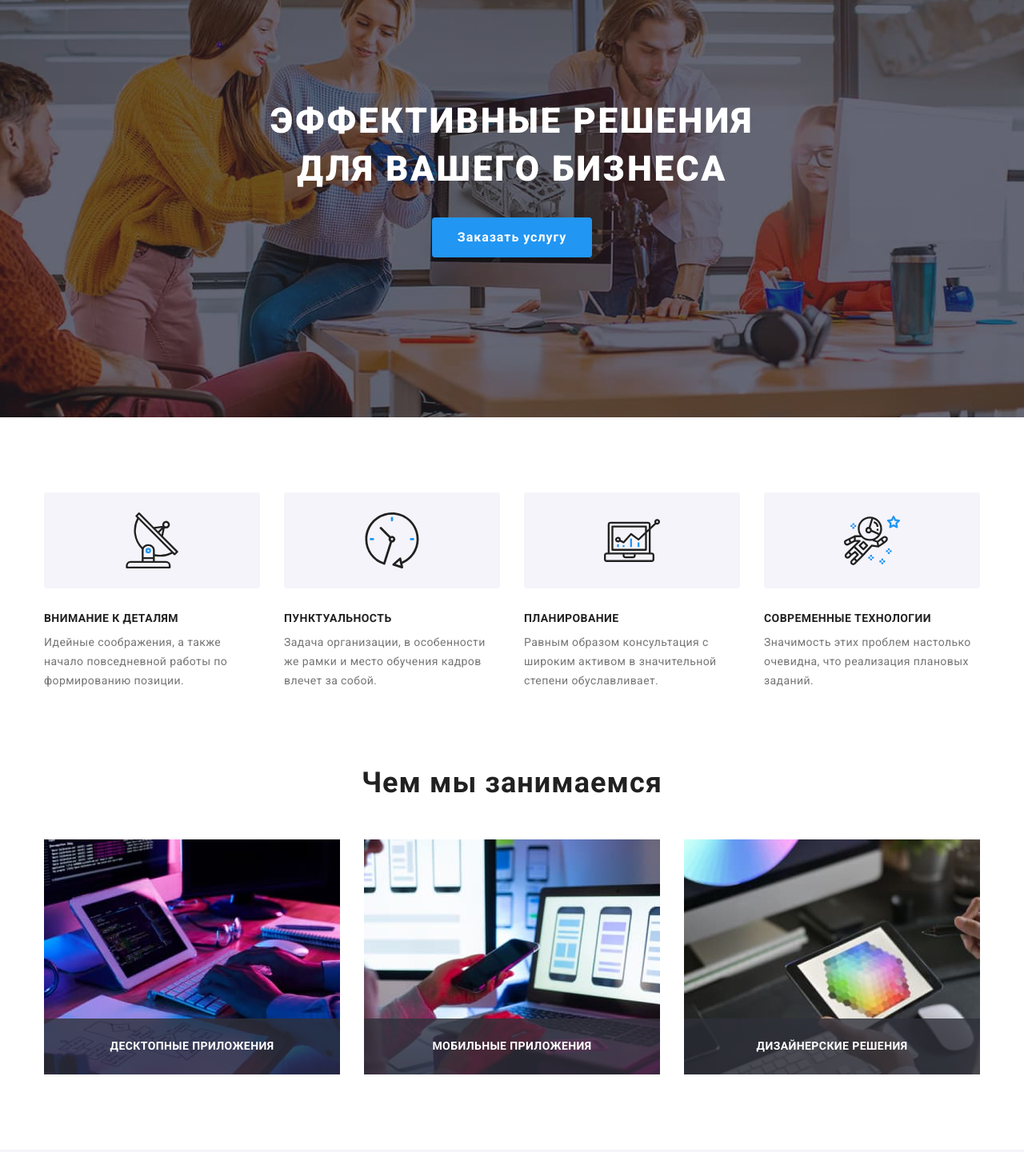
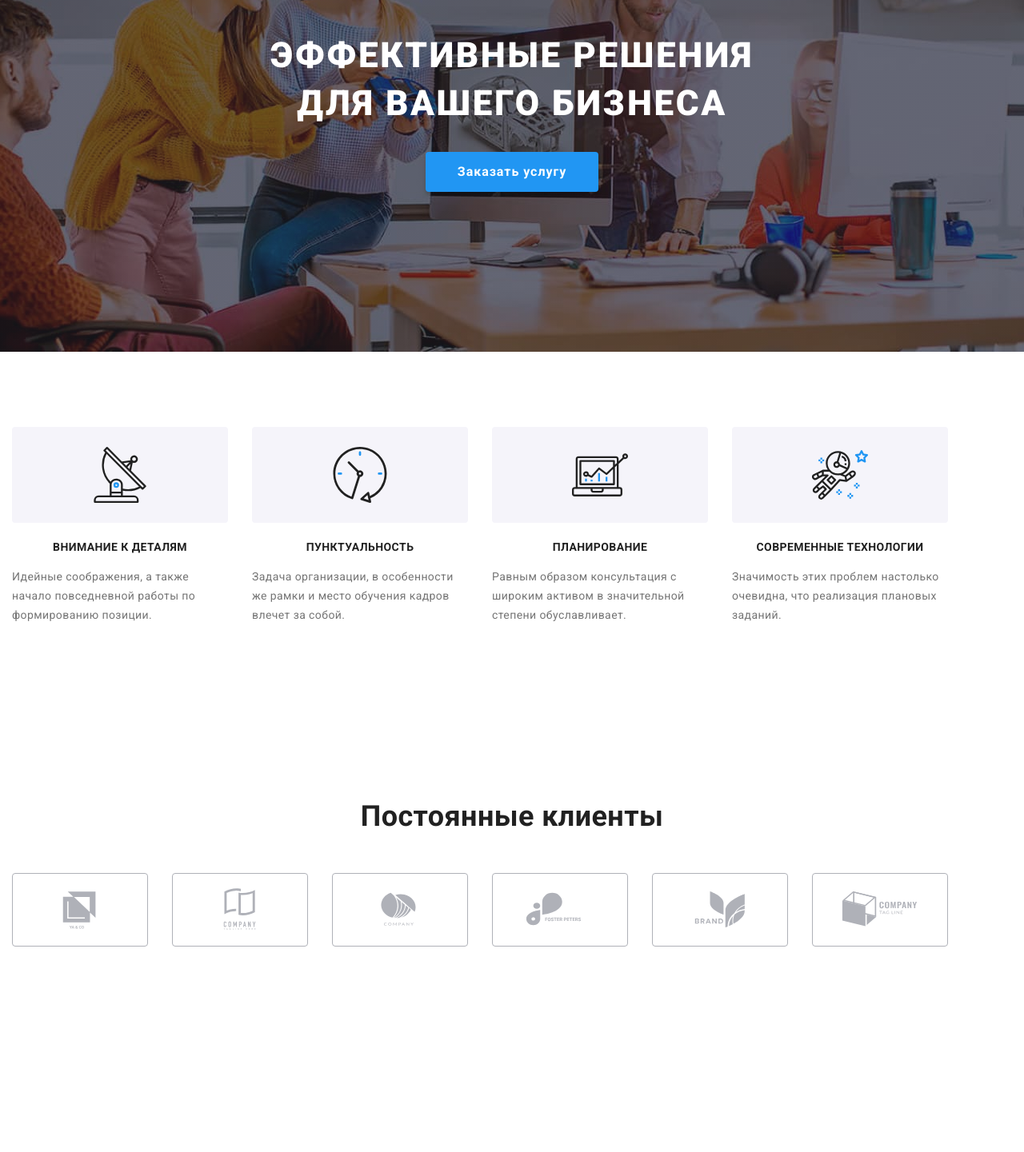
Before and after one commit to irynakrykun/goit-markup-hw-08, a plain HTML site: page index.html in a window 1280 px wide. Shown: the part 160-1601 px from the top of the page at 80% size. After the commit the page ends 1438 px from the top, so only its background shows below. Drawn offline with nearby package versions, Linux system fonts and the light colour scheme.

Commit message:
add hero

```diff
--- a/index.html
+++ b/index.html
@@ -22,7 +22,7 @@
     <link rel="stylesheet" href="./css/main.min.css" />
   </head>
   <body>
-    <header class="site-header">
+    <!---- <header class="site-header">
       <div class="container header-container">
         <nav class="header-nav">
           <a href="./index.html" class="logo link"><span class="colortext"> Web</span>Studio </a>
@@ -51,7 +51,7 @@
           </li>
         </ul>
       </div>
-    </header>
+    </header>-->
     <main>
       <section class="hero overlay">
         <div class="container">
@@ -110,7 +110,7 @@
           </ul>
         </div>
       </section>
-      <section class="work section">
+      <!---- <section class="work section">
         <div class="container work__container">
           <h2 class="work__title">Чем мы занимаемся</h2>
           <ul class="work__list">
@@ -129,8 +129,8 @@
             </li>
           </ul>
         </div>
-      </section>
-      <section class="team section">
+      </section>-->
+      <!---- <section class="team section">
         <div class="container team__container">
           <h2 class="team__title">Наша команда</h2>
           <ul class="team__list">
@@ -376,7 +376,7 @@
             </li>
           </ul>
         </div>
-      </section>
+      </section>-->
       <section class="clients section">
         <div class="container clients__container">
           <h2 class="clients__title">Постоянные клиенты</h2>
@@ -463,7 +463,7 @@
         </div>
       </section>
     </main>
-    <footer class="footer">
+    <!---- <footer class="footer">
       <div class="footer-container container">
         <div>
           <a href="./index.html" class="footer-logo link"
@@ -569,7 +569,7 @@
           </form>
         </div>
       </div>
-    </footer>
+    </footer>-->
     <!--Modal window-->
     <div class="backdrop is-hidden" data-modal>
       <div class="modal">
--- a/sass/base/_base.scss
+++ b/sass/base/_base.scss
@@ -35,4 +35,5 @@ p {
 img {
   display: block;
   max-width: 100%;
+  height: auto;
 }
--- a/sass/components/_container.scss
+++ b/sass/components/_container.scss
@@ -1,7 +1,23 @@
 .container {
-  width: 1200px;
+  width: 100%;
   padding-left: 15px;
   padding-right: 15px;
   margin-left: auto;
   margin-right: auto;
+
+  @media screen and (min-width: 480px) {
+    .container {
+      width: 450px;
+    }
+  }
+  @media screen and (min-width: 768px) {
+    .container {
+      width: 738px;
+    }
+  }
+  @media screen and (min-width: 1200px) {
+    .container {
+      width: 1170px;
+    }
+  }
 }
--- a/sass/components/_section.scss
+++ b/sass/components/_section.scss
@@ -1,4 +1,9 @@
 .section {
-  padding-top: 94px;
-  padding-bottom: 94px;
+  padding-top: 60px;
+  padding-bottom: 60px;
+
+  @media screen and (min-width: 1200px) {
+    padding-top: 94px;
+    padding-bottom: 94px;
+  }
 }
--- a/sass/layout/_clients.scss
+++ b/sass/layout/_clients.scss
@@ -1,23 +1,47 @@
 .clients__title {
-  margin-bottom: 50px;
+  font-style: normal;
+  font-weight: 700;
+  font-size: 28px;
+  line-height: 1.18;
+  text-align: center;
   color: $title-text-color;
-  font-weight: 700;
-  font-size: 36px;
-  line-height: 1.17;
-  text-align: center;
-  letter-spacing: 0.03em;
+  margin-bottom: 30px;
+
+  @media screen and (min-width: 1200px) {
+    font-size: 36px;
+    line-height: 1.17;
+    margin-bottom: 50px;
+  }
 }
+.clients__list {
+  max-width: 100%;
+  display: flex;
+  flex-wrap: wrap;
+  gap: $card-sed-gap;
+  @media screen and (max-width: 480px) {
+    & > li {
+      flex-basis: calc(((100% - 30px) * 1) / 2);
+      display: block;
+    }
+  }
 
-.clients__list {
-  display: flex;
-  gap: 30px;
+  @media screen and (min-width: 767px) {
+    & > li {
+      flex-basis: calc(((100% - 30px) * 2) / 3);
+    }
+  }
+
+  @media screen and (min-width: 1200px) {
+    & > li {
+      flex-basis: 170px;
+    }
+  }
 }
 .clients__link {
+  height: 92px;
   display: flex;
   align-items: center;
   justify-content: center;
-  width: 170px;
-  height: 92px;
   color: $color-social-link;
   border-radius: 4px;
   border: 1px solid $color-social-link;
--- a/sass/layout/_features.scss
+++ b/sass/layout/_features.scss
@@ -1,32 +1,52 @@
 .features__list {
-  display: flex;
-  gap: 30px;
+  @media screen and (min-width: 768px) {
+    max-width: 100%;
+    display: flex;
+    flex-wrap: wrap;
+    gap: 30px;
+  }
+
+  & > li {
+    flex-basis: calc(((100% - 30px) * 1) / 2);
+    display: block;
+  }
+
+  @media screen and (min-width: 1200px) {
+    & > li {
+      flex-basis: 270px;
+    }
+  }
 }
 .features__title {
-  flex-basis: 270px;
-  margin-bottom: 10px;
-  color: $title-text-color;
+  width: 100%;
+  height: 16px;
+  font-family: 'Roboto';
+  font-style: normal;
   font-weight: 700;
   font-size: 14px;
-  line-height: 1.14;
+  line-height: 1.14px;
+  text-align: center;
   letter-spacing: 0.03em;
   text-transform: uppercase;
+  color: $title-text-color;
+  margin-bottom: 10px;
 }
-
 .features__text {
-  width: 270px;
+  width: 100%;
   font-size: 14px;
   line-height: 1.71;
   letter-spacing: 0.03em;
+  margin-bottom: 30px;
+  color: $primery-text-color;
 }
 
 .features__icon {
+  width: 100%;
+  height: 120px;
   display: flex;
   align-items: center;
   justify-content: center;
-  width: 270px;
-  height: 120px;
-  background-color: $primery-background-color-section;
+  background: $primery-background-color-section;
   border-radius: 4px;
   margin-bottom: 30px;
 }
--- a/sass/layout/_hero.scss
+++ b/sass/layout/_hero.scss
@@ -1,7 +1,11 @@
 .hero {
   background-color: $color-footer-header;
   text-align: center;
+  padding: 118px 0;
+
+  @media screen and (min-width: 1200px) {
     padding: 200px 0;
+  }
 }
 .overlay {
   background-image: linear-gradient(to right, rgba(47, 48, 58, 0.4), rgba(47, 48, 58, 0.4)),
@@ -15,21 +19,33 @@
   margin-left: auto;
 }
 
+@media screen and (min-width: 480px) {
   .hero-title {
+    width: 360px;
     margin: 0 auto;
+    font-weight: 900;
+    font-size: 26px;
+    line-height: 1.62;
+    text-align: center;
+    letter-spacing: 0.06em;
+    text-transform: uppercase;
+    color: $primery-bgc-color;
+    margin-bottom: 30px;
+  }
+}
+@media screen and (min-width: 1200px) {
+  .hero-title {
     width: 696px;
-  margin-bottom: 30px;
-  color: $primery-bgc-color;
-  font-weight: 900;
     font-size: 44px;
     line-height: 1.36;
+  }
+}
 
-  letter-spacing: 0.06em;
-  text-transform: uppercase;
-}
 .button {
   display: inline-block;
-  padding: 10px 32px;
+  width: 200px;
+  height: 50px;
+  padding: 10px 24px;
   border-radius: 4px;
   border: none;
   box-shadow: 0px 4px 4px 0px rgba(0, 0, 0, 0.15);
@@ -47,4 +63,9 @@
   &:focus {
     background-color: $background-color-btn;
   }
+
+  @media screen and (min-width: 1200px) {
+    padding: 10px 32px;
+    width: 216px;
   }
+}
```
Also changed, not shown: css/main.css, css/main.min.css, images/hero/decktop 1x.jpg.jpg (added), images/hero/decktop 2x.jpg.jpg (added), images/hero/hero mobail 1x.jpg.jpg (added), images/hero/hero mobail 2x.jpg.jpg (added), images/hero/tablet 1x.jpg.jpg (added), images/hero/tablet 2x.jpg.jpg (added), 2 other files. Lines whose indentation alone changed are shown as unchanged.
